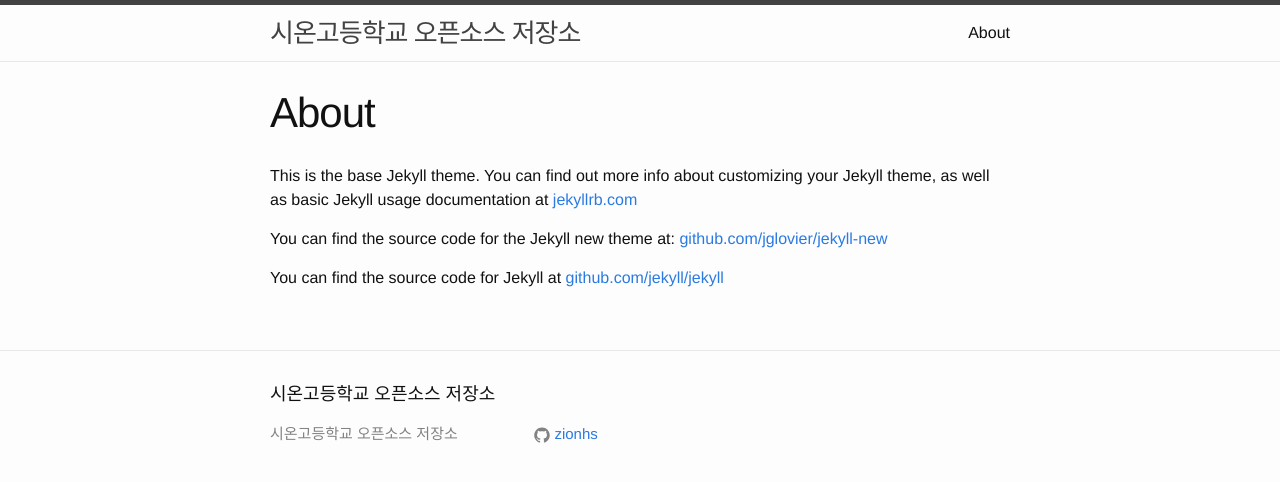
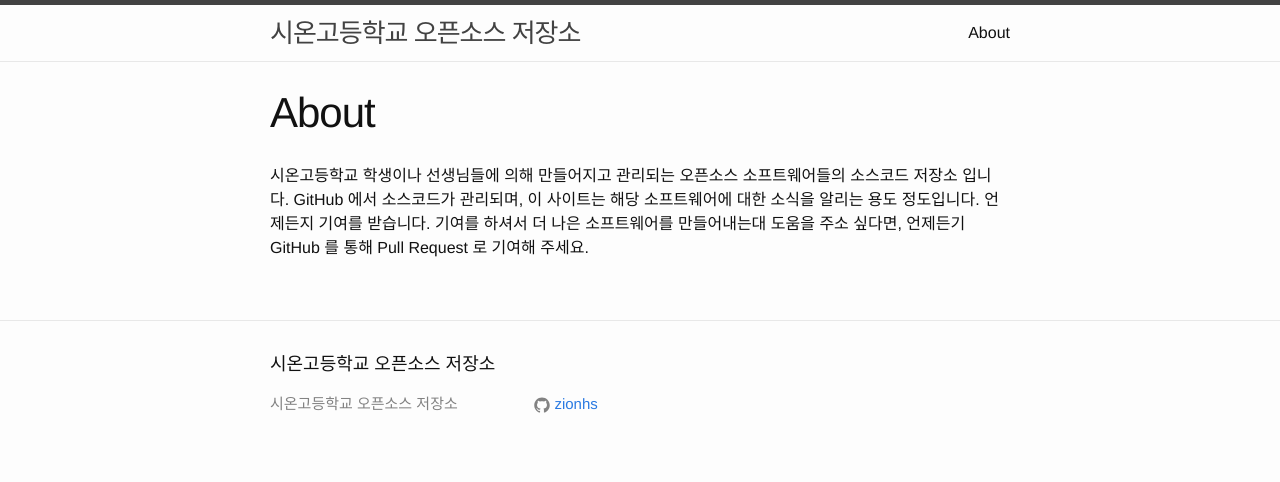
Before and after one commit to zionhs/zionhs.github.io, a Jekyll site: the page built from about.md, in a window 1280 px wide. Shown: the top 482 px of the page. Built offline with Jekyll 4.4.1, drawn with Linux system fonts in a browser that asks for light colours; nearby versions of some CDN libraries.

Commit message:
new post

```diff
--- a/_layouts/post.html
+++ b/_layouts/post.html
@@ -5,7 +5,7 @@
 
   <header class="post-header">
     <h1 class="post-title">{{ page.title }}</h1>
-    <p class="post-meta">{{ page.date | date: "%b %-d, %Y" }}{% if page.author %} • {{ page.author }}{% endif %}{% if page.meta %} • {{ page.meta }}{% endif %}</p>
+    <p class="post-meta">{{ page.date | date: "%Y.%m.%d" }}{% if page.author %} • {{ page.author }}{% endif %}{% if page.meta %} • {{ page.meta }}{% endif %}</p>
   </header>
 
   <article class="post-content">
--- a/_posts/2015-02-06-welcome-to-jekyll.markdown
+++ b/_posts/2015-02-06-welcome-to-jekyll.markdown
@@ -2,7 +2,7 @@
 layout: post
 title:  "Welcome to Jekyll!"
 date:   2015-02-06 20:10:59
-categories: jekyll update
+tags: jekyll update
 ---
 You’ll find this post in your `_posts` directory. Go ahead and edit it and re-build the site to see your changes. You can rebuild the site in many different ways, but the most common way is to run `jekyll serve`, which launches a web server and auto-regenerates your site when a file is updated.
 
--- a/about.md
+++ b/about.md
@@ -4,8 +4,6 @@
 permalink: /about/
 ---
 
-This is the base Jekyll theme. You can find out more info about customizing your Jekyll theme, as well as basic Jekyll usage documentation at [jekyllrb.com](http://jekyllrb.com/)
-
-You can find the source code for the Jekyll new theme at: [github.com/jglovier/jekyll-new](https://github.com/jglovier/jekyll-new)
-
-You can find the source code for Jekyll at [github.com/jekyll/jekyll](https://github.com/jekyll/jekyll)
+시온고등학교 학생이나 선생님들에 의해 만들어지고 관리되는 오픈소스 소프트웨어들의 소스코드 저장소 입니다.
+GitHub 에서 소스코드가 관리되며, 이 사이트는 해당 소프트웨어에 대한 소식을 알리는 용도 정도입니다.
+언제든지 기여를 받습니다. 기여를 하셔서 더 나은 소프트웨어를 만들어내는대 도움을 주소 싶다면, 언제든기 GitHub 를 통해 Pull Request 로 기여해 주세요.
--- a/index.html
+++ b/index.html
@@ -9,7 +9,7 @@
   <ul class="post-list">
     {% for post in site.posts %}
       <li>
-        <span class="post-meta">{{ post.date | date: "%b %-d, %Y" }}</span>
+        <span class="post-meta">{{ post.date | date: "%Y.%m.%d" }}</span>
 
         <h2>
           <a class="post-link" href="{{ post.url | prepend: site.baseurl }}">{{ post.title }}</a>
```
Also changed, not shown: _posts/2015-02-06-zionhs-android-new-maintainer.markdown (added, +24 -0 lines).
